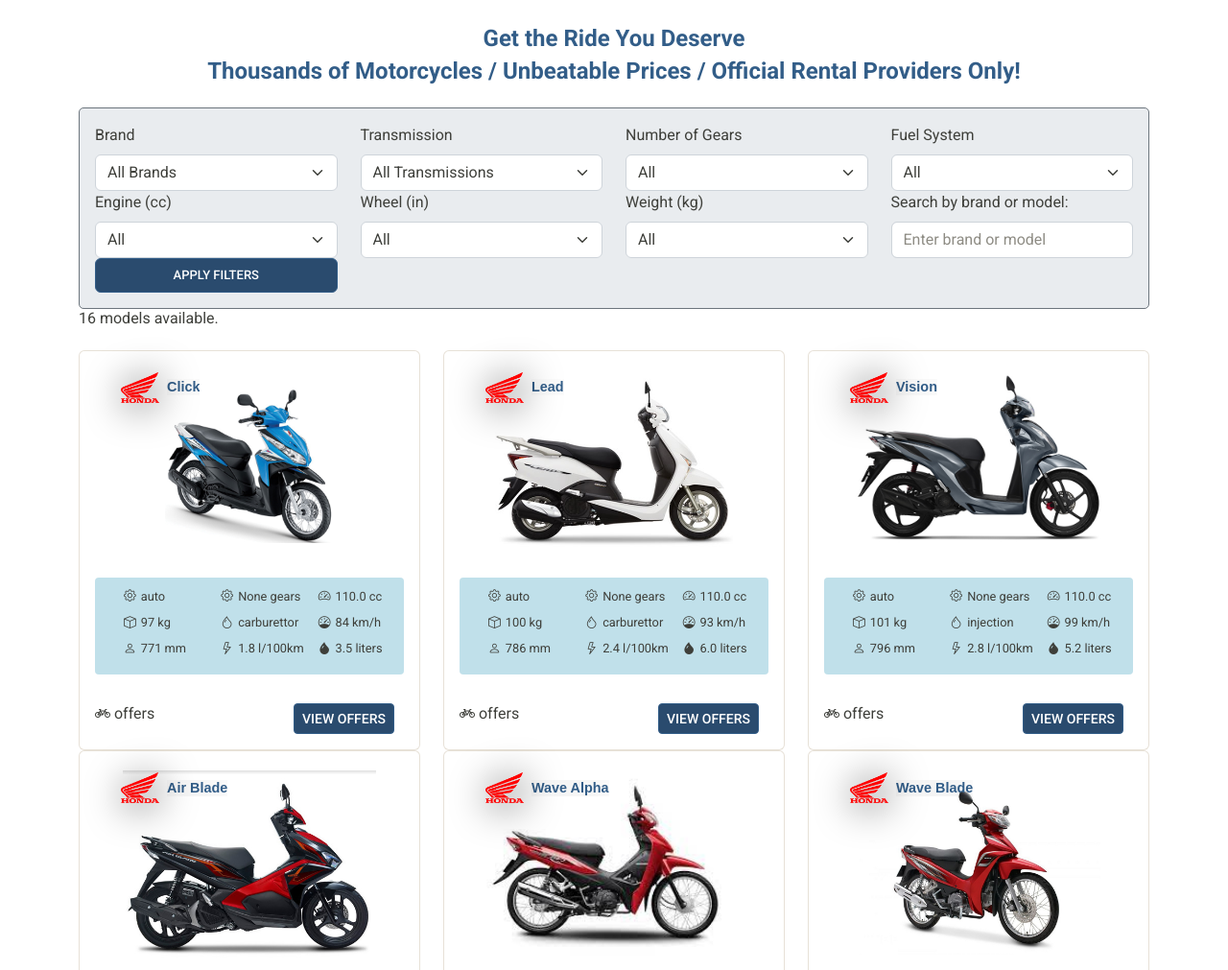
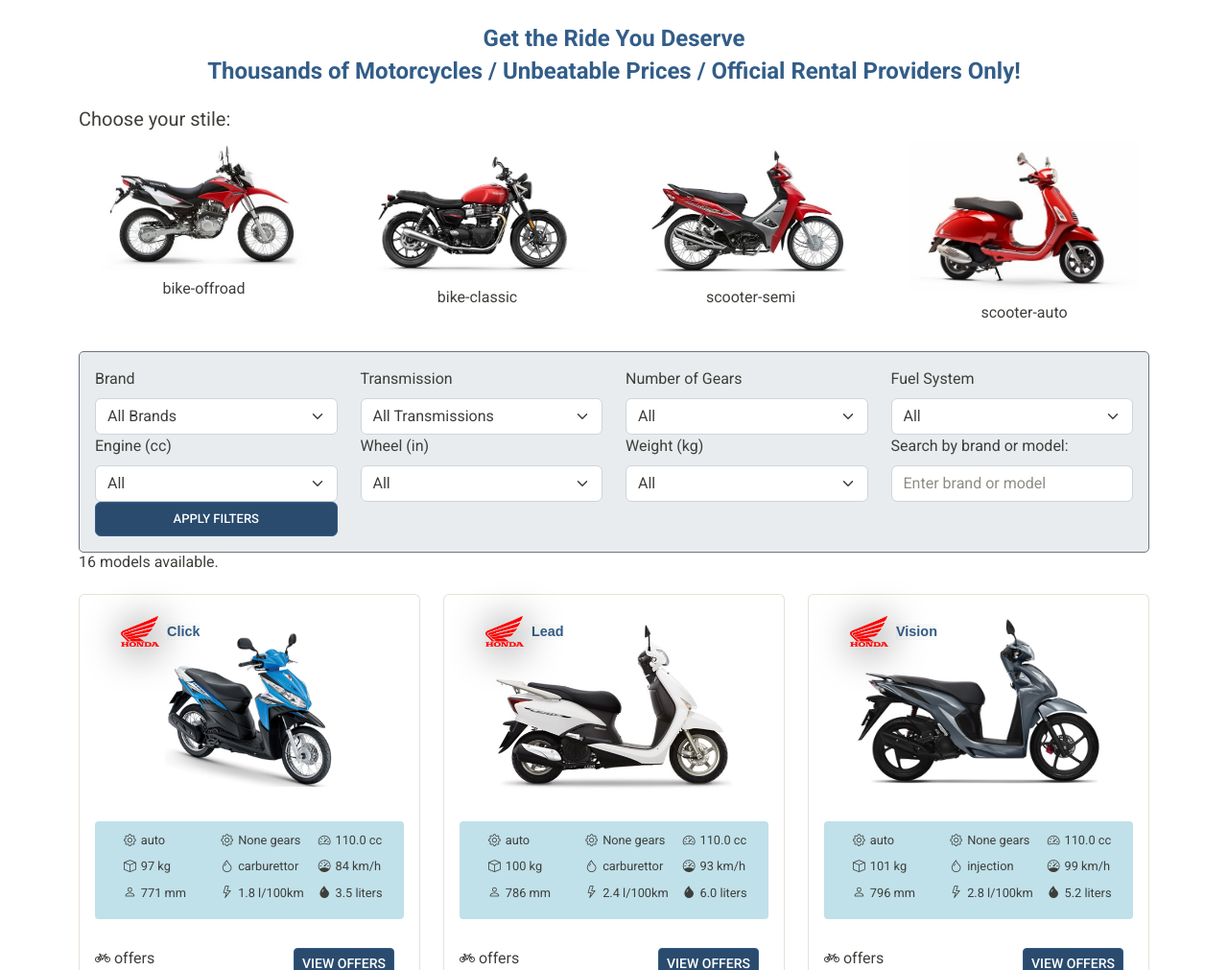
Before and after one commit to ara-foundation/bike-rental-vietnam, a Django app: page / in a window 1280 px wide. Shown: the part 106-1117 px from the top of the page at 96% size. Run offline with Django 5.2, Linux system fonts and the light colour scheme; data comes from the database, SQL or seed files in the repository; both versions use the stored data as it was after the commit; some libraries are stand-ins or nearby versions.

Commit message:
add filter by tipy bike

```diff
--- a/bike_rental/static/css/bikes.css
+++ b/bike_rental/static/css/bikes.css
@@ -533,3 +533,24 @@
     padding-left: 15px;
     transition: width 0.3s ease;
 }
+
+.type-filter-item {
+    cursor: pointer;
+    transition: transform 0.2s;
+    border: 2px solid transparent;
+    border-radius: 10px;
+    padding: 10px;
+}
+
+.type-filter-item:hover {
+    transform: scale(1.05);
+}
+
+.type-filter-item.selected {
+    border-color: #325d88;
+    background-color: rgba(50, 93, 136, 0.1);
+}
+
+.type-filter-item img {
+    border-radius: 5px;
+}
--- a/bike_rental/templates/bike_rental.html
+++ b/bike_rental/templates/bike_rental.html
@@ -7,6 +7,20 @@
 {% block content %}
 <div class="mb-4 text-center">
     <h2 class="slogan">Get the Ride You Deserve <br> Thousands of Motorcycles / Unbeatable Prices / Official Rental Providers Only!</h2>
+</div>
+
+<div id="typeFilters" class="mb-4">
+    <h5 class="mb-3">Choose your stile:</h5>
+    <div class="row">
+        {% for bike_type in bike_types %}
+            <div class="col-md-3 mb-3">
+                <div class="type-filter-item" data-type="{{ bike_type.id }}">
+                    <img src="{{ bike_type.image.url }}" alt="{{ bike_type.type }}" class="img-fluid">
+                    <p class="text-center mt-2">{{ bike_type.type }}</p>
+                </div>
+            </div>
+        {% endfor %}
+    </div>
 </div>
 
 <div id="mainFilters" class="mb-4">
@@ -245,6 +259,43 @@ document.addEventListener('DOMContentLoaded', function() {
         };
     });
 </script>
+<script>
+document.addEventListener('DOMContentLoaded', function() {
+    const filterForm = document.getElementById('filterForm');
+    const typeFilterItems = document.querySelectorAll('.type-filter-item');
+
+    // Добавляем скрытое поле для типа мотоцикла в форму
+    const typeInput = document.createElement('input');
+    typeInput.type = 'hidden';
+    typeInput.name = 'bike_type';
+    typeInput.id = 'bike_type';
+    filterForm.appendChild(typeInput);
+
+    typeFilterItems.forEach(item => {
+        item.addEventListener('click', function() {
+            const type = this.dataset.type;
+            if (typeInput.value === type) {
+                typeInput.value = '';
+                this.classList.remove('selected');
+            } else {
+                typeInput.value = type;
+                typeFilterItems.forEach(i => i.classList.remove('selected'));
+                this.classList.add('selected');
+            }
+            filterForm.submit();
+        });
+    });
+
+    // Выделяем выбранный тип при загрузке страницы
+    const selectedType = typeInput.value;
+    if (selectedType) {
+        const selectedItem = document.querySelector(`.type-filter-item[data-type="${selectedType}"]`);
+        if (selectedItem) {
+            selectedItem.classList.add('selected');
+        }
+    }
+});
+</script>
 {% endblock %}
 
 {% endblock %}
--- a/bike_rental/views.py
+++ b/bike_rental/views.py
@@ -12,7 +12,7 @@ from django.urls import reverse
 from django.views.generic import ListView
 from django.http import JsonResponse
 from .forms import ClientForm, OrderForm
-from .models import Bike, BikeBrand, BikeModel, BikeOrder
+from .models import Bike, BikeBrand, BikeModel, BikeOrder, BikeType
 from .utils import get_total_bikes_for_brand
 
 
@@ -47,7 +47,7 @@ class BikeModelListView(ListView):
 
         for field in filter_fields:
             value = self.request.GET.get(field)
-            if value:
+            if value and value != 'None':
                 if field == 'brand':
                     filters['brand_id'] = value
                 else:
@@ -67,6 +67,10 @@ class BikeModelListView(ListView):
                 queryset = queryset.filter(
                     Q(brand__name__icontains=search_query) | Q(model__icontains=search_query)
                 )
+
+        bike_type = self.request.GET.get('bike_type')
+        if bike_type:
+            queryset = queryset.filter(bike_type_id=bike_type)
 
         return queryset
 
@@ -157,6 +161,8 @@ class BikeModelListView(ListView):
         search_query = self.request.GET.get('search', '')
         if search_query:
             context['applied_filters']['search'] = search_query
+
+        context['bike_types'] = BikeType.objects.all()
 
         return add_design_settings(context)
 
--- a/cb_portal/settings.py
+++ b/cb_portal/settings.py
@@ -161,8 +161,8 @@ COMPRESS_CSS_FILTERS = ['compressor.filters.css_default.CssAbsoluteFilter',  'co
 
 DEFAULT_AUTO_FIELD = "django.db.models.BigAutoField"
 
-MEDIA_URL = config("AWS_S3_ENDPOINT_URL") +"/media/"
-# MEDIA_ROOT = BASE_DIR / "media"
+MEDIA_URL = '/media/'
+MEDIA_ROOT = BASE_DIR / 'media'
 
 THEME_COLOR = "sandstone"
 CUSTOM_CSS = "css/bikes.css"
```
Also changed, not shown: bike_rental/static/images/classic_type.jpg (deleted), bike_rental/static/images/scooter-auto.jpg (deleted), bike_rental/static/images/scooter-semi.jpg (deleted), bike_types/offroad_type.jpg (deleted), db.sqlite3, media/bike_types/classic_type.jpg (renamed from bike_types/classic_type.jpg), media/bike_types/offroad_type.jpg (renamed from bike_rental/static/images/offroad_type.jpg), media/bike_types/offroad_type_LInp0Ir.jpg (renamed from bike_types/offroad_type_kNTCmaP.jpg), media/bike_types/scooter-auto.jpg (renamed from bike_types/scooter-auto.jpg), media/bike_types/scooter-semi.jpg (renamed from bike_types/scooter-semi.jpg).
